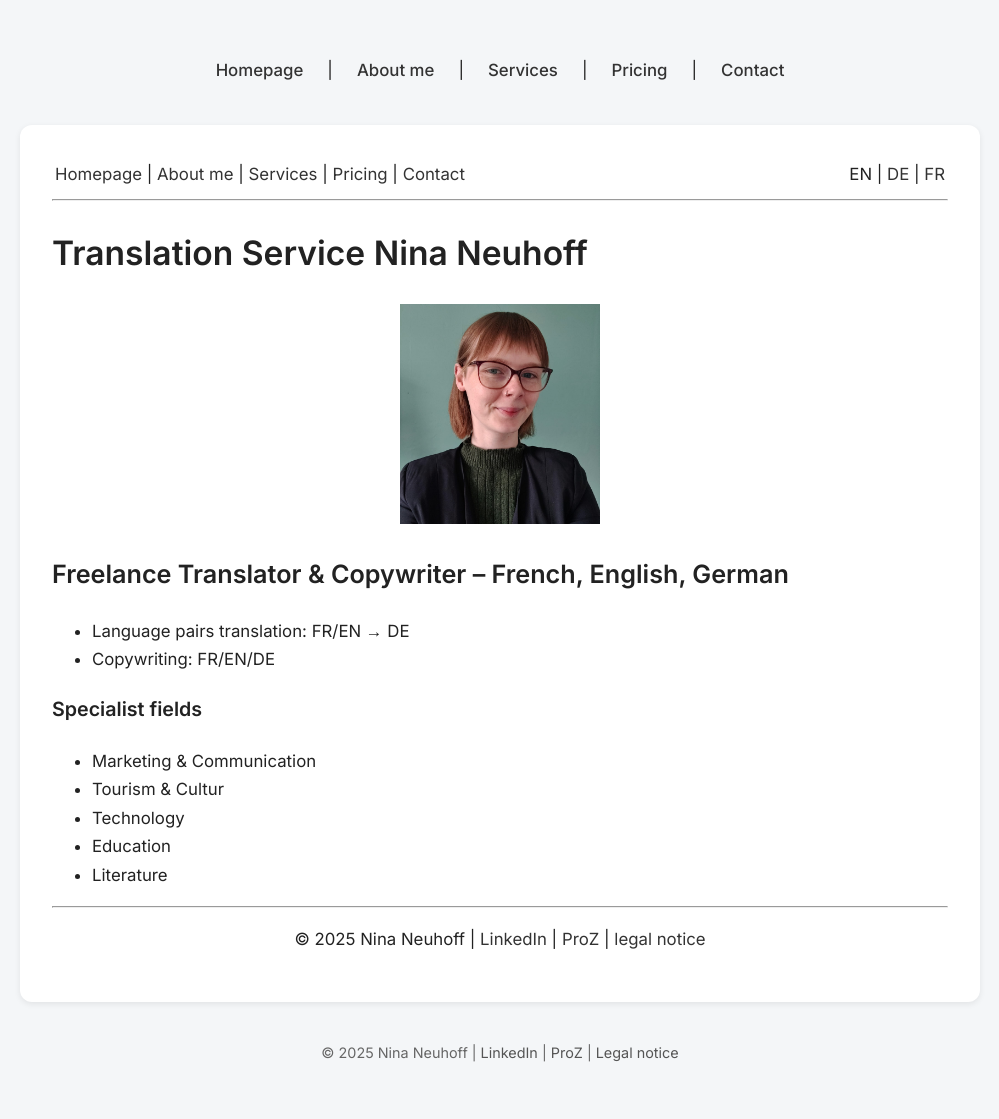
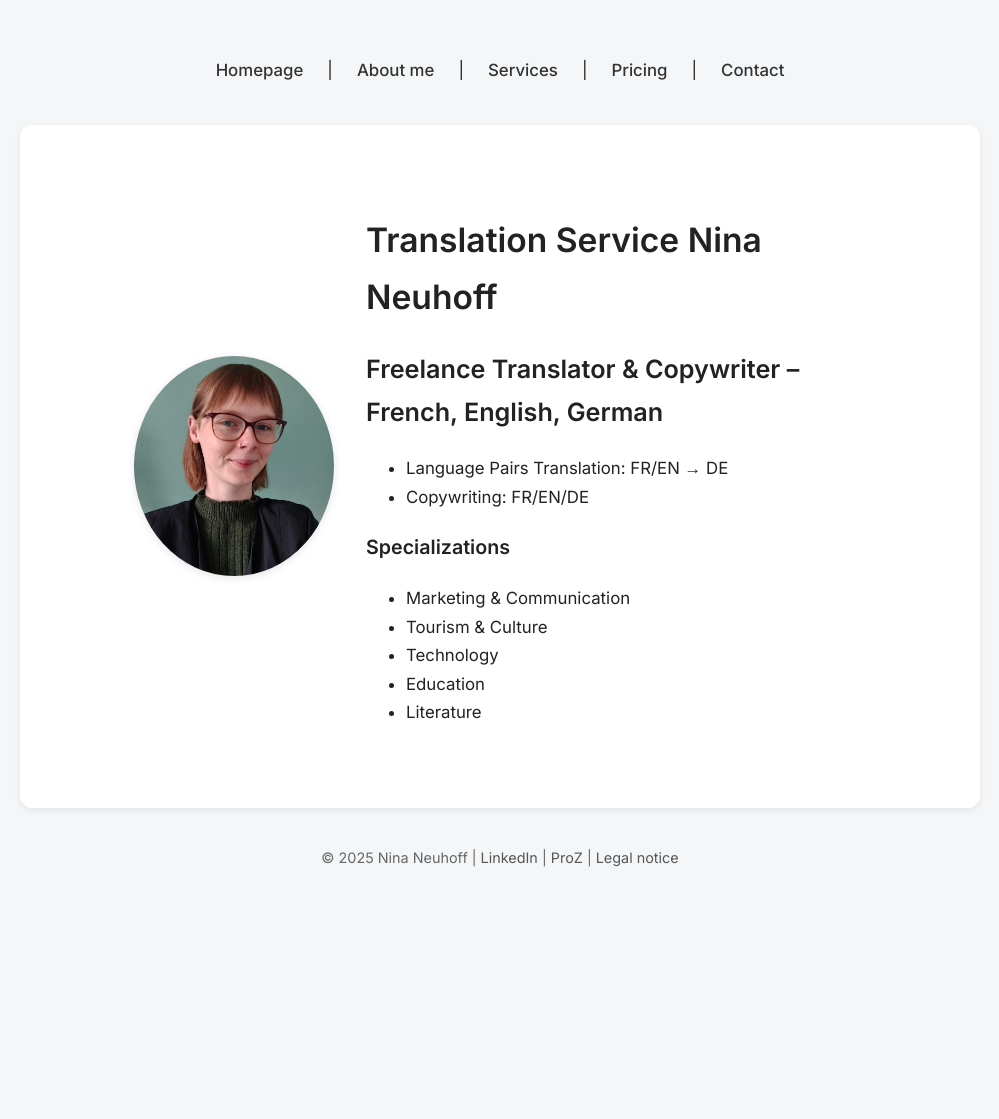
Before and after one commit to nneuhoff/traduction-translation-uebersetzung, a Jekyll site: the page built from en/index.md, in a window 1280 px wide. Shown: the whole page, without its empty margins (140-1139 px from the left). Built offline with Jekyll 4.4.1, drawn with Linux system fonts in a browser that asks for light colours; after the commit the page ends 925 px from its top, so only the background shows below that.

Commit message:
Update index.md

```diff
--- a/en/index.md
+++ b/en/index.md
@@ -4,42 +4,22 @@ title: "Translation Service Nina Neuhoff"
 lang: en
 ---
 
-<table width="100%">
-<tr>
-<td align="left">
-<a href="index.html">Homepage</a> |
-<a href="about.html">About me</a> |
-<a href="services.html">Services</a> |
-<a href="pricing.html">Pricing</a> |
-<a href="contact.html">Contact</a>
-</td>
-<td align="right">
-EN | <a href="../de/index.html">DE</a> | <a href="../fr/index.html">FR</a>
-</td>
-</tr>
-</table>
-<hr>
-
-# Translation Service Nina Neuhoff
-
-<p align="center">
-<img src="../assets/profil.jpg" width="200">
-</p>
-
-## Freelance Translator & Copywriter – French, English, German
-- Language pairs translation: FR/EN → DE
-- Copywriting: FR/EN/DE
-
-### Specialist fields
-- Marketing & Communication
-- Tourism & Cultur
-- Technology
-- Education
-- Literature
-
-
-<!-- Footer -->
-<hr>
-<p align="center">
-&copy; 2025 Nina Neuhoff | <a href="http://www.linkedin.com/in/nina-neuhoff-32b162283">LinkedIn</a> | <a href="https://www.proz.com/translator/4180778">ProZ</a> | <a href="impressum.html">legal notice</a>
-</p>
+<div class="hero">
+  <img src="../assets/profil.jpg" alt="Profile picture Nina Neuhoff">
+  <div class="hero-text">
+    <h1>Translation Service Nina Neuhoff</h1>
+    <h2>Freelance Translator & Copywriter – French, English, German</h2>
+    <ul>
+      <li>Language Pairs Translation: FR/EN → DE</li>
+      <li>Copywriting: FR/EN/DE</li>
+    </ul>
+    <h3>Specializations</h3>
+    <ul>
+      <li>Marketing & Communication</li>
+      <li>Tourism & Culture</li>
+      <li>Technology</li>
+      <li>Education</li>
+      <li>Literature</li>
+    </ul>
+  </div>
+</div>
```
